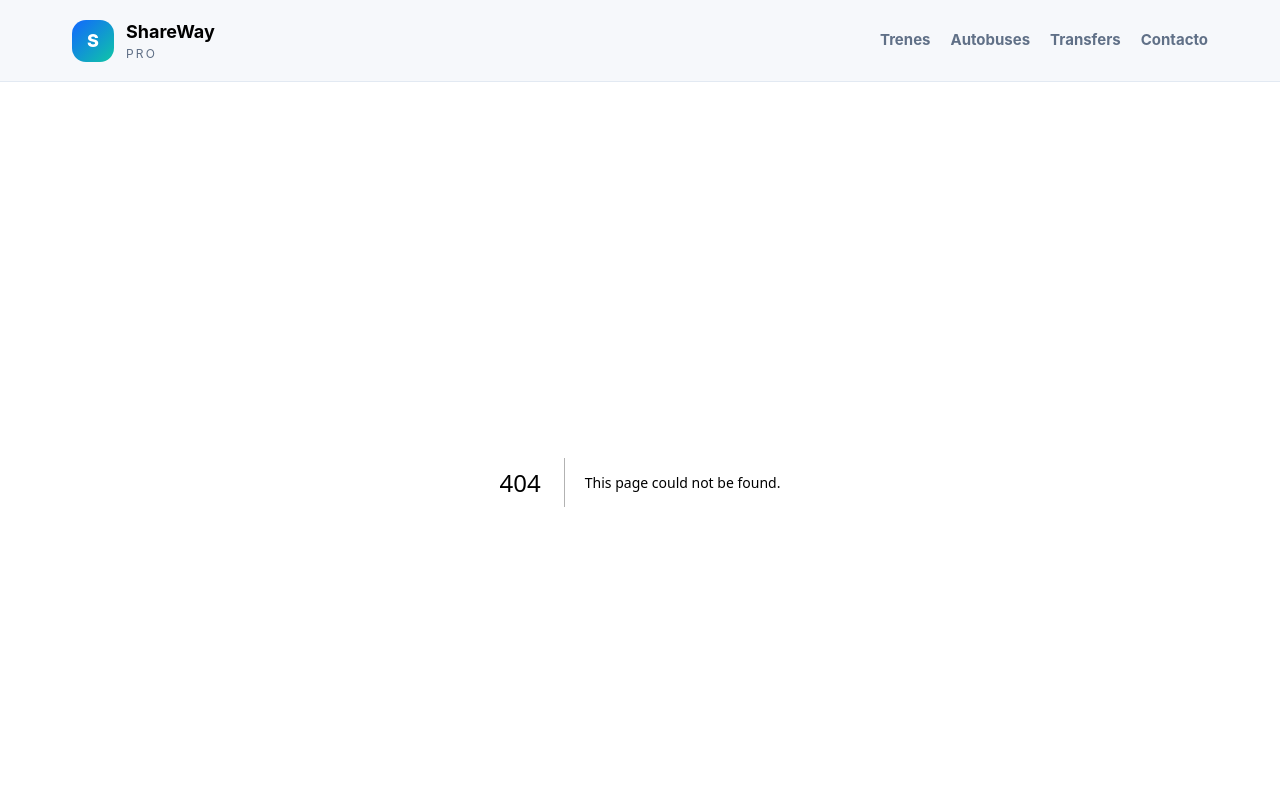
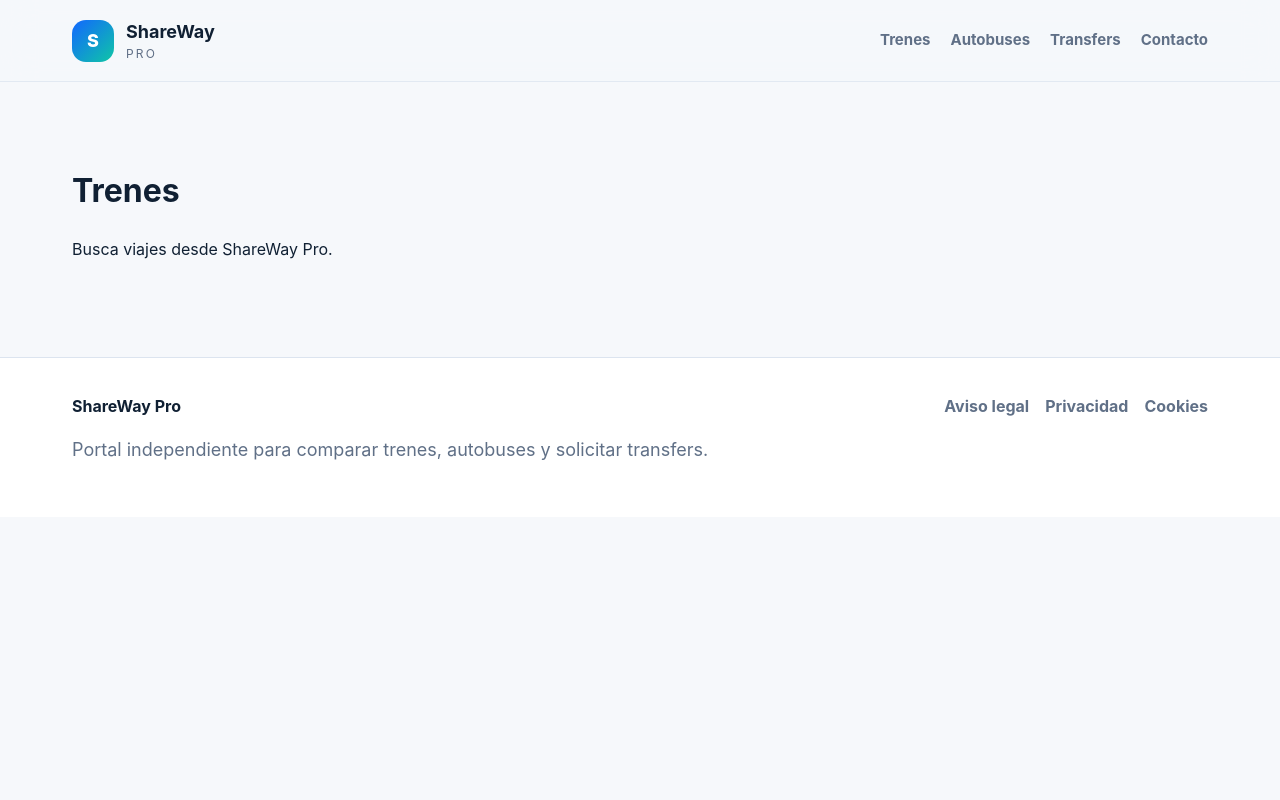
Before and after one commit to fuadel21/shareway-pro, a Next.js app: page /trenes in a window 1280 px wide. Before the commit this address had no page. Shown: the top 800 px of the page. Built offline with nearby package versions, Linux system fonts and the light colour scheme.

Commit message:
add trains

```diff
--- /dev/null
+++ b/pages/trenes.tsx
@@ -0,0 +1,3 @@
+export default function TrenesPage() {
+  return <main className="page-wrap"><h1>Trenes</h1><p>Busca viajes desde ShareWay Pro.</p></main>;
+}
```
